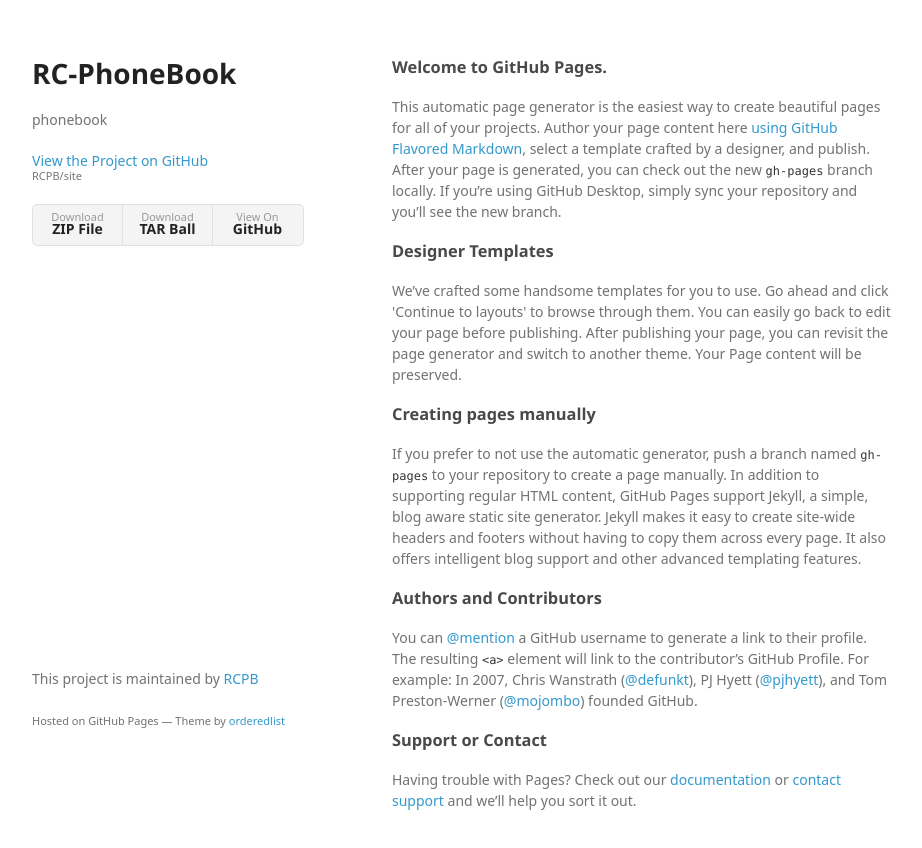
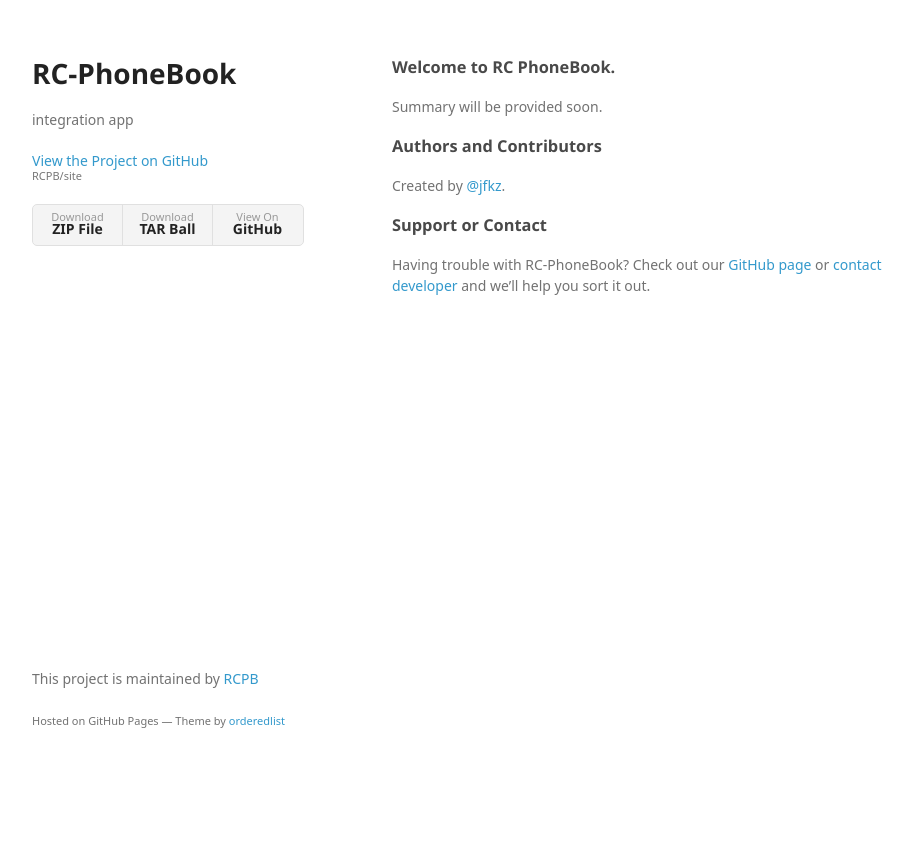
Before and after one commit to RCPB/rcpb.github.io, a plain HTML site: page index.html in a window 1280 px wide. Shown: the whole page, without its empty margins (178-1100 px from the left). After the commit the page ends 800 px from the top, so only its background shows below. Drawn offline with Linux system fonts and the light colour scheme; a web font is replaced by a local one.

Commit message:
Main page changes

```diff
--- a/index.html
+++ b/index.html
@@ -16,7 +16,7 @@
     <div class="wrapper">
       <header>
         <h1>RC-PhoneBook</h1>
-        <p>phonebook</p>
+        <p>integration app</p>
 
         <p class="view"><a href="https://github.com/RCPB/site">View the Project on GitHub <small>RCPB/site</small></a></p>
 
@@ -29,29 +29,19 @@
       </header>
       <section>
         <h3>
-<a id="welcome-to-github-pages" class="anchor" href="#welcome-to-github-pages" aria-hidden="true"><span aria-hidden="true" class="octicon octicon-link"></span></a>Welcome to GitHub Pages.</h3>
+<a id="welcome-to-github-pages" class="anchor" href="#welcome-to-rc-phonebook" aria-hidden="true"><span aria-hidden="true" class="octicon octicon-link"></span></a>Welcome to RC PhoneBook.</h3>
 
-<p>This automatic page generator is the easiest way to create beautiful pages for all of your projects. Author your page content here <a href="https://guides.github.com/features/mastering-markdown/">using GitHub Flavored Markdown</a>, select a template crafted by a designer, and publish. After your page is generated, you can check out the new <code>gh-pages</code> branch locally. If you’re using GitHub Desktop, simply sync your repository and you’ll see the new branch.</p>
-
-<h3>
-<a id="designer-templates" class="anchor" href="#designer-templates" aria-hidden="true"><span aria-hidden="true" class="octicon octicon-link"></span></a>Designer Templates</h3>
-
-<p>We’ve crafted some handsome templates for you to use. Go ahead and click 'Continue to layouts' to browse through them. You can easily go back to edit your page before publishing. After publishing your page, you can revisit the page generator and switch to another theme. Your Page content will be preserved.</p>
-
-<h3>
-<a id="creating-pages-manually" class="anchor" href="#creating-pages-manually" aria-hidden="true"><span aria-hidden="true" class="octicon octicon-link"></span></a>Creating pages manually</h3>
-
-<p>If you prefer to not use the automatic generator, push a branch named <code>gh-pages</code> to your repository to create a page manually. In addition to supporting regular HTML content, GitHub Pages support Jekyll, a simple, blog aware static site generator. Jekyll makes it easy to create site-wide headers and footers without having to copy them across every page. It also offers intelligent blog support and other advanced templating features.</p>
+<p>Summary will be provided soon.</p>
 
 <h3>
 <a id="authors-and-contributors" class="anchor" href="#authors-and-contributors" aria-hidden="true"><span aria-hidden="true" class="octicon octicon-link"></span></a>Authors and Contributors</h3>
 
-<p>You can <a href="https://help.github.com/articles/basic-writing-and-formatting-syntax/#mentioning-users-and-teams" class="user-mention">@mention</a> a GitHub username to generate a link to their profile. The resulting <code>&lt;a&gt;</code> element will link to the contributor’s GitHub Profile. For example: In 2007, Chris Wanstrath (<a href="https://github.com/defunkt" class="user-mention">@defunkt</a>), PJ Hyett (<a href="https://github.com/pjhyett" class="user-mention">@pjhyett</a>), and Tom Preston-Werner (<a href="https://github.com/mojombo" class="user-mention">@mojombo</a>) founded GitHub.</p>
+<p>Created by <a href="https://github.com/jfkz" class="user-mention">@jfkz</a>.</p>
 
 <h3>
 <a id="support-or-contact" class="anchor" href="#support-or-contact" aria-hidden="true"><span aria-hidden="true" class="octicon octicon-link"></span></a>Support or Contact</h3>
 
-<p>Having trouble with Pages? Check out our <a href="https://help.github.com/pages">documentation</a> or <a href="https://github.com/contact">contact support</a> and we’ll help you sort it out.</p>
+<p>Having trouble with RC-PhoneBook? Check out our <a href="https://github.com/RCPB">GitHub page</a> or <a href="https://github.com/jfkz">contact developer</a> and we’ll help you sort it out.</p>
       </section>
       <footer>
         <p>This project is maintained by <a href="https://github.com/RCPB">RCPB</a></p>
```
